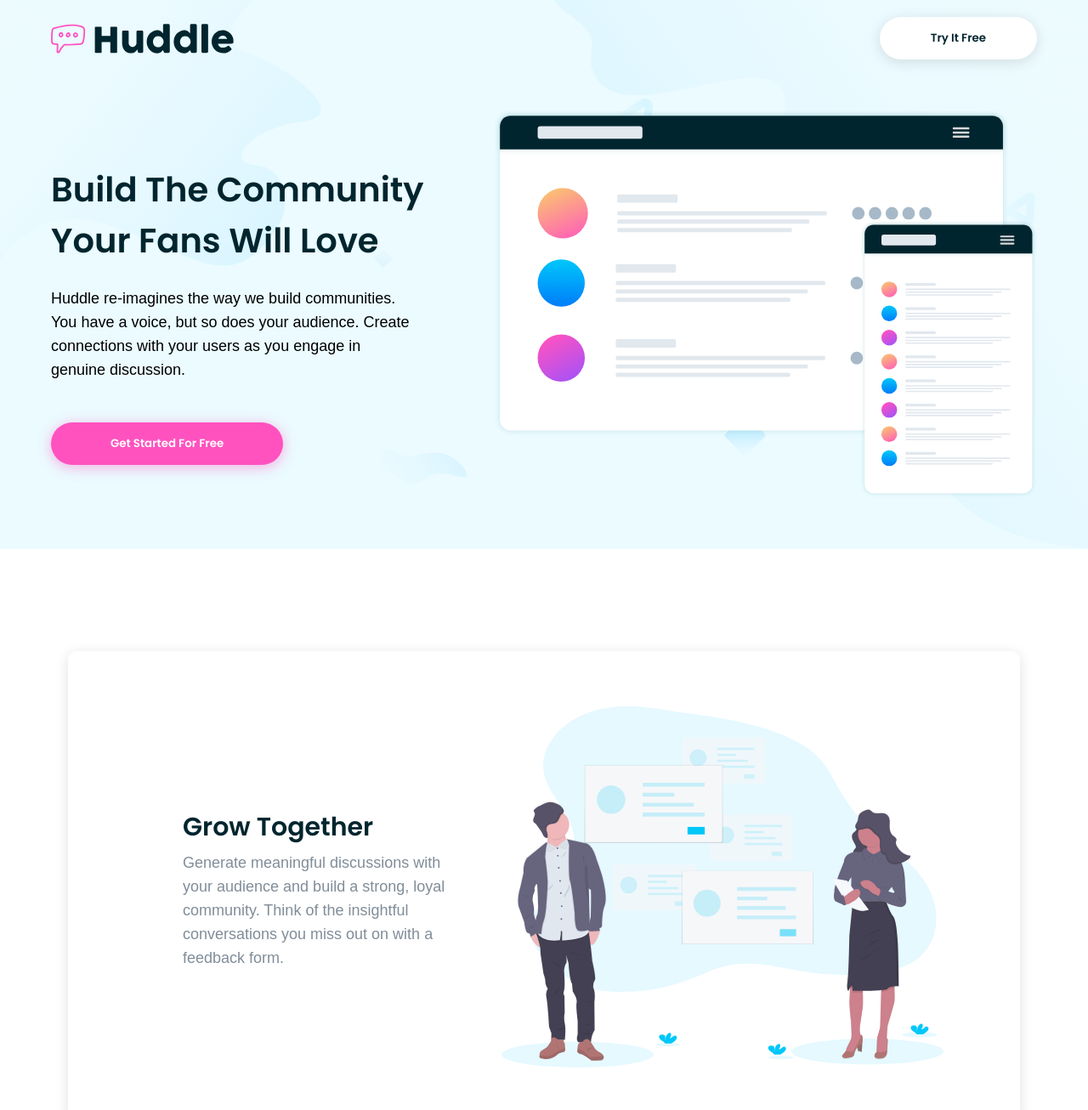
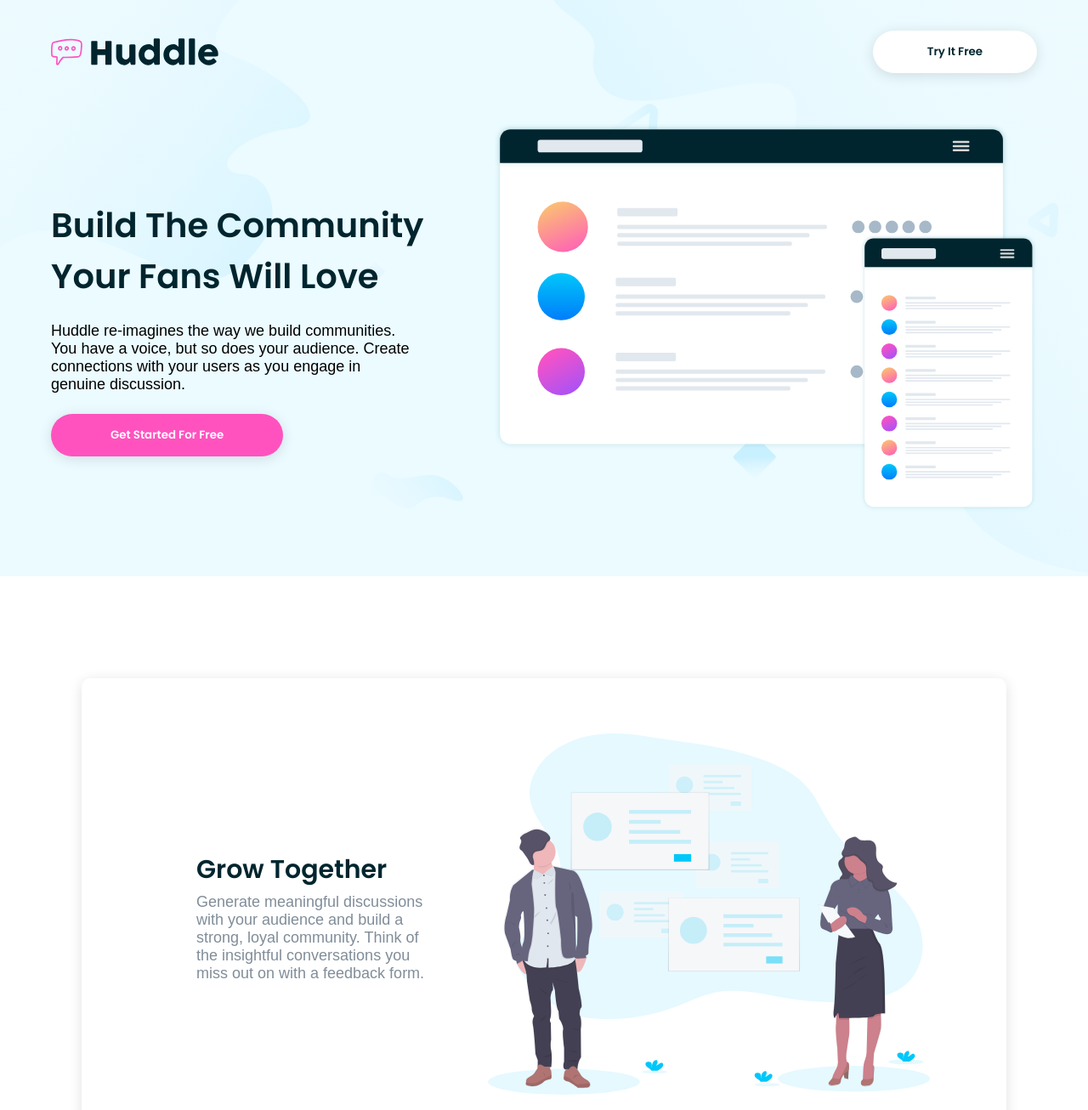
Before and after one commit to Usercarlosdaniel/huddle-landing-page, a website: page index.html in a window 1280 px wide. Shown: the part 20-1326 px from the top of the page at 85% size. Drawn offline with Linux system fonts and the light colour scheme.

Commit message:
Big change

```diff
--- a/assets/src/input.css
+++ b/assets/src/input.css
@@ -8,10 +8,22 @@
   outline: none;
   margin: 0;
 }
+img {
+  display: block;
+  max-width: 100%;
+  max-height: 100%;
+}
+body {
+  background: white;
+  width: 100%;
+  min-height: 100vh;
+  font-size: 1.125rem;
+  --font-open-sans: Open-sans, sans-serif;
+  font-family: var(--font-open-sans);
+}
 
 button {
-  @apply cursor-pointer bg-transparent  rounded-[10rem];
-  box-shadow: 0 3px 16px rgba(0, 0, 0, 0.12);
+  @apply cursor-pointer  rounded-[10rem];
 }
 
 h1,
@@ -20,15 +32,9 @@ button {
   @apply font-semibold font-poppins text-cyan-very-dark;
 }
 
-img {
-  display: block;
-  max-width: 100%;
-  max-height: 100%;
-}
 
 .service {
-  @apply flex justify-between items-center py-[3.125rem] pr-[.625rem] pl-[4.063rem] mb-[2.5rem] rounded-[.625rem] normal:flex-col normal:py-8 normal:px-5 normal:text-center;
-  box-shadow: 0 3px 16px rgba(0, 0, 0, 0.12);
+  @apply flex justify-between items-center py-[3.125rem] pr-[.625rem] pl-[4.063rem] mb-[2.5rem] rounded-[.625rem] normal:flex-col normal:py-8 normal:px-5 normal:text-center shadow-normal;
 }
 .service img {
   @apply max-w-full w-[32.5rem] py-[.938rem] pr-[5rem] pl-[3.75rem] almost-small:p-0;
@@ -40,10 +46,7 @@ img {
   @apply my-[.625rem] text-3xl;
 }
 .service div p {
-  @apply w-[50%] md:w-[100%] text-blue-grayish;
-}
-.promo {
-  box-shadow: 0 3px 16px rgba(0, 0, 0, 0.12);
+  @apply w-[55%] md:w-[100%] text-blue-grayish;
 }
 
 .links {
@@ -51,9 +54,5 @@ img {
 }
 
 .fa-brands {
-  @apply p-4 border border-white border-solid rounded-full w-[1.125rem] text-center;
+  @apply p-4 border border-white border-solid rounded-full w-[1.125rem] text-center hover:bg-white hover:text-cyan-very-dark;
 }
-
-.bg-pink {
-  box-shadow: 0 3px 16px rgba(255, 82, 191, 0.45);
-}
--- a/assets/src/output.css
+++ b/assets/src/output.css
@@ -15,10 +15,6 @@
   margin-bottom: 15px;
 }
 
-.mt-6 {
-  margin-top: 1.5rem;
-}
-
 .mt-\[20px\] {
   margin-top: 20px;
 }
@@ -31,20 +27,16 @@
   display: flex;
 }
 
-.h-\[35px\] {
-  height: 35px;
+.h-\[32px\] {
+  height: 32px;
 }
 
-.h-\[660px\] {
-  height: 660px;
+.h-\[650px\] {
+  height: 650px;
 }
 
-.min-h-screen {
-  min-height: 100vh;
-}
-
-.w-\[20\%\] {
-  width: 20%;
+.w-\[25\%\] {
+  width: 25%;
 }
 
 .w-\[40\%\] {
@@ -57,26 +49,6 @@
 
 .w-\[60\%\] {
   width: 60%;
-}
-
-.w-full {
-  width: 100%;
-}
-
-.w-\[25\%\] {
-  width: 25%;
-}
-
-.w-\[250px\] {
-  width: 250px;
-}
-
-.w-\[100px\] {
-  width: 100px;
-}
-
-.w-\[150px\] {
-  width: 150px;
 }
 
 .max-w-full {
@@ -117,6 +89,18 @@
 
 .gap-8 {
   gap: 2rem;
+}
+
+.space-x-3 > :not([hidden]) ~ :not([hidden]) {
+  --tw-space-x-reverse: 0;
+  margin-right: calc(0.75rem * var(--tw-space-x-reverse));
+  margin-left: calc(0.75rem * calc(1 - var(--tw-space-x-reverse)));
+}
+
+.space-x-4 > :not([hidden]) ~ :not([hidden]) {
+  --tw-space-x-reverse: 0;
+  margin-right: calc(1rem * var(--tw-space-x-reverse));
+  margin-left: calc(1rem * calc(1 - var(--tw-space-x-reverse)));
 }
 
 .rounded-\[\.625rem\] {
@@ -165,14 +149,19 @@
   padding-right: 3.5rem;
 }
 
+.px-16 {
+  padding-left: 4rem;
+  padding-right: 4rem;
+}
+
 .px-20 {
   padding-left: 5rem;
   padding-right: 5rem;
 }
 
-.px-\[3\.75rem\] {
-  padding-left: 3.75rem;
-  padding-right: 3.75rem;
+.px-24 {
+  padding-left: 6rem;
+  padding-right: 6rem;
 }
 
 .px-\[6\.25rem\] {
@@ -180,9 +169,9 @@
   padding-right: 6.25rem;
 }
 
-.py-10 {
-  padding-top: 2.5rem;
-  padding-bottom: 2.5rem;
+.py-14 {
+  padding-top: 3.5rem;
+  padding-bottom: 3.5rem;
 }
 
 .py-4 {
@@ -216,8 +205,8 @@
   padding-right: 4rem;
 }
 
-.pr-52 {
-  padding-right: 13rem;
+.pr-48 {
+  padding-right: 12rem;
 }
 
 .pt-16 {
@@ -260,6 +249,12 @@
   color: rgb(255 255 255 / var(--tw-text-opacity));
 }
 
+.shadow-normal {
+  --tw-shadow: 0 3px 16px rgba(0, 0, 0, 0.12);
+  --tw-shadow-colored: 0 3px 16px var(--tw-shadow-color);
+  box-shadow: var(--tw-ring-offset-shadow, 0 0 #0000), var(--tw-ring-shadow, 0 0 #0000), var(--tw-shadow);
+}
+
 *,
 *::after,
 *::before {
@@ -267,12 +262,23 @@
   outline: none;
   margin: 0;
 }
+img {
+  display: block;
+  max-width: 100%;
+  max-height: 100%;
+}
+body {
+  background: white;
+  width: 100%;
+  min-height: 100vh;
+  font-size: 1.125rem;
+  --font-open-sans: Open-sans, sans-serif;
+  font-family: var(--font-open-sans);
+}
 
 button {
   cursor: pointer;
   border-radius: 10rem;
-  background-color: transparent;
-  box-shadow: 0 3px 16px rgba(0, 0, 0, 0.12);
 }
 
 h1,
@@ -284,11 +290,6 @@ button {
   color: hsl(192 100% 9% / var(--tw-text-opacity));
 }
 
-img {
-  display: block;
-  max-width: 100%;
-  max-height: 100%;
-}
 
 .service {
   margin-bottom: 2.5rem;
@@ -300,7 +301,11 @@ img {
   padding-bottom: 3.125rem;
   padding-right: .625rem;
   padding-left: 4.063rem;
+  --tw-shadow: 0 3px 16px rgba(0, 0, 0, 0.12);
+  --tw-shadow-colored: 0 3px 16px var(--tw-shadow-color);
+  box-shadow: var(--tw-ring-offset-shadow, 0 0 #0000), var(--tw-ring-shadow, 0 0 #0000), var(--tw-shadow);
 }
+
 
 @media (max-width: 992px) {
 
@@ -312,10 +317,6 @@ img {
     padding-right: 1.25rem;
     text-align: center;
   }
-}
-
-.service {
-  box-shadow: 0 3px 16px rgba(0, 0, 0, 0.12);
 }
 .service img {
   width: 32.5rem;
@@ -349,7 +350,7 @@ img {
   line-height: 2.25rem;
 }
 .service div p {
-  width: 50%;
+  width: 55%;
   --tw-text-opacity: 1;
   color: hsl(208 11% 55% / var(--tw-text-opacity));
 }
@@ -358,9 +359,6 @@ img {
   .service div p {
     width: 100%;
   }
-}
-.promo {
-  box-shadow: 0 3px 16px rgba(0, 0, 0, 0.12);
 }
 
 .links {
@@ -384,8 +382,15 @@ img {
   text-align: center;
 }
 
-.bg-pink {
-  box-shadow: 0 3px 16px rgba(255, 82, 191, 0.45);
+.fa-brands:hover {
+  --tw-bg-opacity: 1;
+  background-color: rgb(255 255 255 / var(--tw-bg-opacity));
+  --tw-text-opacity: 1;
+  color: hsl(192 100% 9% / var(--tw-text-opacity));
+}
+
+.hover\:opacity-75:hover {
+  opacity: 0.75;
 }
 
 @media (max-width: 1440px) {
@@ -457,6 +462,10 @@ img {
     width: 20%;
   }
 
+  .normal\:w-\[200px\] {
+    width: 200px;
+  }
+
   .normal\:w-\[70\%\] {
     width: 70%;
   }
@@ -469,14 +478,6 @@ img {
     width: 100%;
   }
 
-  .normal\:w-\[150px\] {
-    width: 150px;
-  }
-
-  .normal\:w-\[200px\] {
-    width: 200px;
-  }
-
   .normal\:flex-col {
     flex-direction: column;
   }
@@ -487,6 +488,10 @@ img {
 
   .normal\:gap-6 {
     gap: 1.5rem;
+  }
+
+  .normal\:bg-mobile {
+    background-image: url(../../public/images/bg-hero-mobile.svg);
   }
 
   .normal\:px-20 {
@@ -523,20 +528,16 @@ img {
     margin-top: 2rem;
   }
 
+  .almost-small\:w-\[95\%\] {
+    width: 95%;
+  }
+
+  .almost-small\:w-auto {
+    width: auto;
+  }
+
   .almost-small\:w-full {
     width: 100%;
-  }
-
-  .almost-small\:w-\[40\] {
-    width: 40;
-  }
-
-  .almost-small\:w-\[40\%\] {
-    width: 40%;
-  }
-
-  .almost-small\:w-\[95\%\] {
-    width: 95%;
   }
 
   .almost-small\:flex-col {
--- a/index.html
+++ b/index.html
@@ -26,17 +26,19 @@
       rel="stylesheet"
     />
   </head>
-  <body class="bg-white w-full min-h-screen text-lg font-open-sans">
+  <body>
     <header
-      class="bg-cyan-very-pale bg-cover bg-bottom bg-desktop px-20 py-10 md:px-[3.75rem] normal:px-[1.875rem] normal:py-5"
+      class="bg-cyan-very-pale bg-cover bg-bottom bg-desktop normal:bg-mobile px-24 py-14 md:px-[3.75rem] normal:px-[1.875rem] normal:py-5"
     >
       <nav class="flex justify-between items-center">
         <img
           src="./public/images/logo.svg"
           alt="Huddle Logo"
-          class="h-[35px] small:h-[25px]"
+          class="h-[32px] small:h-[25px]"
         />
-        <button class="bg-white px-[3.75rem] py-[.938rem] small:px-5">
+        <button
+          class="bg-white px-16 py-[.938rem] small:px-5 hover:opacity-75 shadow-normal"
+        >
           Try It Free
         </button>
       </nav>
@@ -50,14 +52,14 @@
             Build The Community Your Fans Will Love
           </h1>
 
-          <p class="pr-52 md:pr-24 my-6 normal:pr-0">
+          <p class="pr-48 md:pr-24 my-6 normal:pr-0">
             Huddle re-imagines the way we build communities. You have a voice,
             but so does your audience. Create connections with your users as you
             engage in genuine discussion.
           </p>
 
           <button
-            class="bg-pink text-white py-4 md:py-[.938rem] px-14 md:px-[4.375rem] mt-6"
+            class="bg-pink shadow-normal text-white py-4 md:py-[.938rem] px-14 md:px-[4.375rem] hover:opacity-75"
           >
             Get Started For Free
           </button>
@@ -68,13 +70,13 @@
           <img
             src="./public/images/illustration-mockups.svg"
             alt=""
-            class="h-[660px] md:h-auto"
+            class="h-[650px] md:h-auto"
           />
         </div>
       </div>
     </header>
     <main
-      class="flex flex-col justify-center items-center pt-[7.5rem] px-20 pb-[2.5rem] small:px-5"
+      class="flex flex-col justify-center items-center pt-[7.5rem] px-24 pb-[2.5rem] small:px-5"
     >
       <section class="service normal:flex-col-reverse">
         <div>
@@ -123,14 +125,14 @@
       </section>
 
       <section
-        class="relative bg-white max-w-full w-[55%] flex flex-col justify-center items-center rounded-[.625rem] py-[3.75rem] promo mb-[-7.5rem] mt-[6.25rem] normal:text-center normal:w-[70%] almost-small:w-full md:px-4"
+        class="relative bg-white max-w-full w-[55%] flex flex-col justify-center items-center rounded-[.625rem] py-[3.75rem] mb-[-7.5rem] mt-[6.25rem] normal:text-center normal:w-[70%] almost-small:w-auto md:px-4 shadow-normal"
       >
         <h2 class="mb-[15px] text-3xl md:text-[1.75rem]">
           Ready To Build Your Community?
         </h2>
 
         <button
-          class="mt-[20px] bg-pink text-white text-lg py-4 px-20 small:px-10"
+          class="mt-[20px] bg-pink shadow-normal text-white text-lg py-4 px-20 small:px-10 hover:opacity-75"
         >
           Get Started For Free
         </button>
@@ -139,7 +141,9 @@
     <footer
       class="bg-cyan-very-dark text-white flex pt-[12.5rem] px-[6.25rem] pb-[1.875rem] text-lg justify-between normal:gap-6 normal:px-20 almost-small:flex-col"
     >
-      <div class="flex flex-col justify-center gap-8 w-[25%] almost-small:w-[95%] small:w-full">
+      <div
+        class="flex flex-col justify-center gap-8 w-[25%] almost-small:w-[95%] small:w-full"
+      >
         <img
           src="./public/images/logo-footer.svg"
           alt="Huddle Logo"
@@ -196,7 +200,7 @@
       <div
         class="flex flex-col justify-between normal:w-[20%] almost-small:w-full almost-small:items-center"
       >
-        <div class="flex gap-3 almost-small:mt-8 almost-small:mb-4">
+        <div class="space-x-3 almost-small:mt-8 almost-small:mb-4">
           <a href="#" class="links"><i class="fa-brands fa-facebook-f"></i></a>
           <a href="#" class="links"><i class="fa-brands fa-twitter"></i></a>
           <a href="#" class="links"><i class="fa-brands fa-instagram"></i></a>
```
Also changed, not shown: tailwind.config.js (+6 -2 lines).
